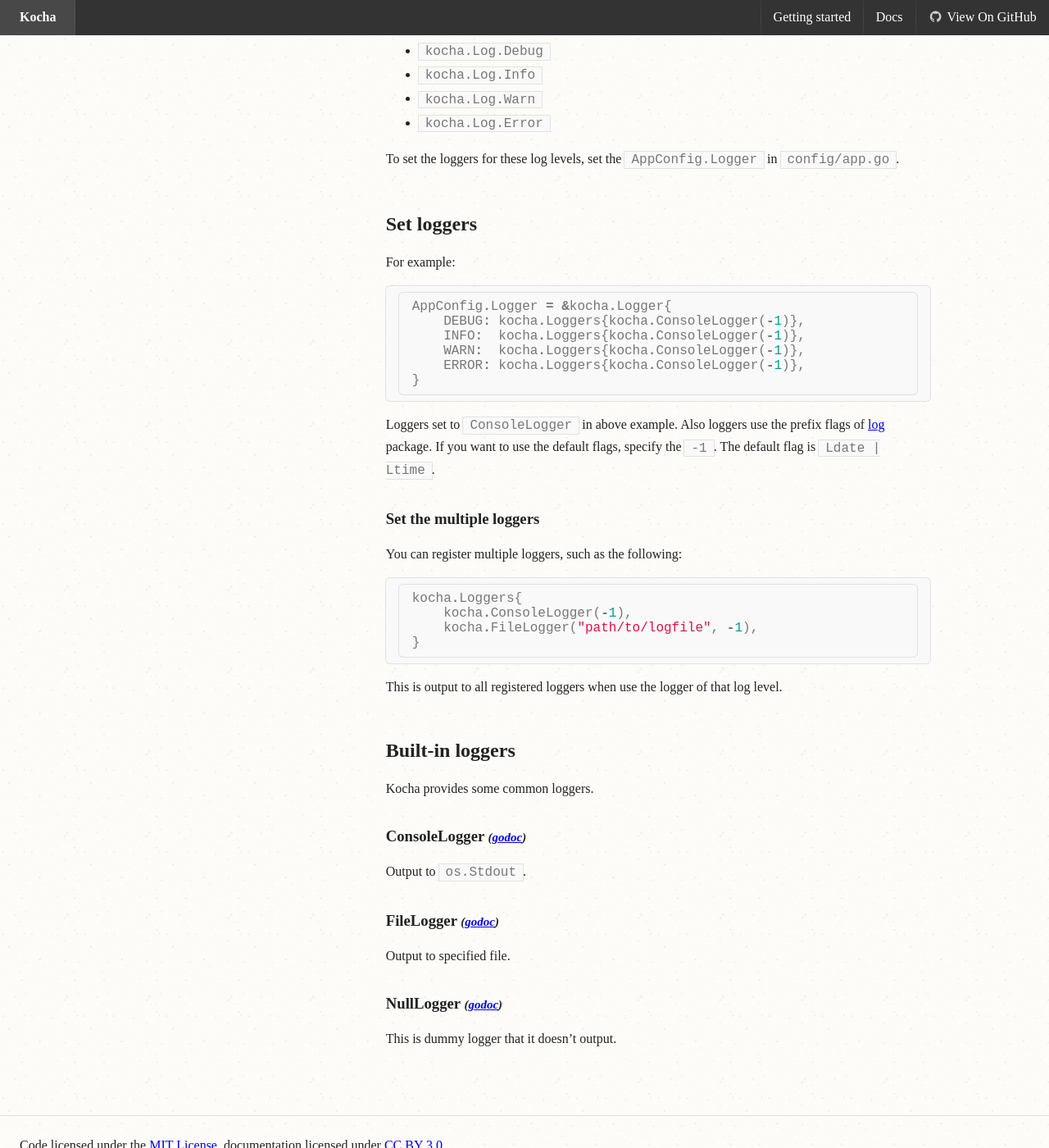
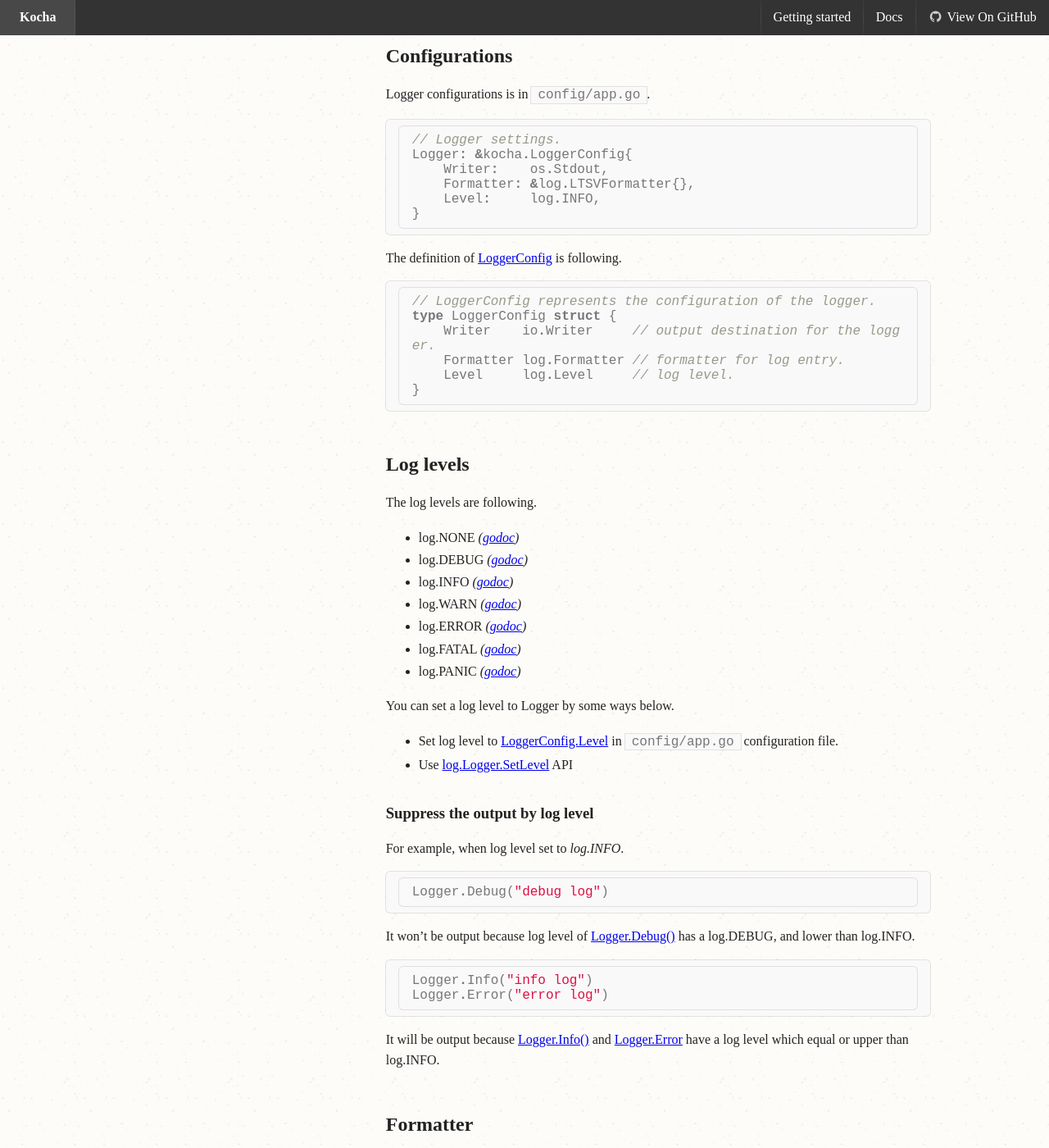
Before and after one commit to naoina/kocha, a Jekyll site: the page built from docs/logging.md, in a window 1280 px wide and 1400 px high, scrolled down 522 px. Shown: the whole window at 82% size. Built offline with Jekyll 4.4.1, drawn with Linux system fonts in a browser that asks for light colours; nearby versions of some CDN libraries; Markdown is read by kramdown in place of the engine named in the settings; some of the changed text lies outside the part shown.

Commit message:
Update for commit 0b5fa0e519dae5bbb21c9337aa49afbf1d87584e

````diff
--- a/docs/logging.md
+++ b/docs/logging.md
@@ -7,83 +7,115 @@ subnav:
   name: Basics
   path: Basics
 -
+  name: Configurations
+  path: Configurations
+-
   name: Log levels
   path: Log-levels
 -
-  name: Set loggers
-  path: Set-loggers
--
-  name: Built-in loggers
-  path: Built-in-loggers
+  name: Formatter
+  path: Formatter
 ---
 
 # Logging <a id="Logging"></a>
 
-**NOTE: Logging of Kocha is experimental features. Maybe they will be changed in future.**
+Kocha provides a level-based logger.
 
 ## Basics <a id="Basics"></a>
 
-Kocha provides global logger.
+Logging feature is provided by [Application.Logger]({{ site.godoc }}#Application.Logger).
 
 Usage:
 
+In controller:
+
 ```go
-kocha.Log.Info("this is a %s", variable)
+func (c *Root) GET() kocha.Result {
+    c.App.Logger.Info("This is a root")
+    return c.Render()
+}
 ```
 
-Above example, output is in the *Info* log level.
+## Configurations <a id="Configurations"></a>
+
+Logger configurations is in `config/app.go`.
+
+```go
+// Logger settings.
+Logger: &kocha.LoggerConfig{
+    Writer:    os.Stdout,
+    Formatter: &log.LTSVFormatter{},
+    Level:     log.INFO,
+}
+```
+
+The definition of [LoggerConfig]({{ site.godoc }}#LoggerConfig) is following.
+
+```go
+// LoggerConfig represents the configuration of the logger.
+type LoggerConfig struct {
+    Writer    io.Writer     // output destination for the logger.
+    Formatter log.Formatter // formatter for log entry.
+    Level     log.Level     // log level.
+}
+```
 
 ## Log levels <a id="Log-levels"></a>
 
-* `kocha.Log.Debug`
-* `kocha.Log.Info`
-* `kocha.Log.Warn`
-* `kocha.Log.Error`
+The log levels are following.
 
-To set the loggers for these log levels, set the `AppConfig.Logger` in `config/app.go`.
+* log.NONE *([godoc]({{ site.godoc }}/log#NONE))*
+* log.DEBUG *([godoc]({{ site.godoc }}/log#DEBUG))*
+* log.INFO *([godoc]({{ site.godoc }}/log#INFO))*
+* log.WARN *([godoc]({{ site.godoc }}/log#WARN))*
+* log.ERROR *([godoc]({{ site.godoc }}/log#ERROR))*
+* log.FATAL *([godoc]({{ site.godoc }}/log#FATAL))*
+* log.PANIC *([godoc]({{ site.godoc }}/log#PANIC))*
 
-## Set loggers <a id="Set-loggers"></a>
+You can set a log level to Logger by some ways below.
 
-For example:
+* Set log level to [LoggerConfig.Level]({{ site.godoc }}#LoggerConfig.Level) in `config/app.go` configuration file.
+* Use [log.Logger.SetLevel]({{ site.godoc }}/log#Logger.SetLevel) API
+
+### Suppress the output by log level
+
+For example, when log level set to *log.INFO*.
 
 ```go
-AppConfig.Logger = &kocha.Logger{
-    DEBUG: kocha.Loggers{kocha.ConsoleLogger(-1)},
-    INFO:  kocha.Loggers{kocha.ConsoleLogger(-1)},
-    WARN:  kocha.Loggers{kocha.ConsoleLogger(-1)},
-    ERROR: kocha.Loggers{kocha.ConsoleLogger(-1)},
-}
+Logger.Debug("debug log")
 ```
 
-Loggers set to `ConsoleLogger` in above example. Also loggers use the prefix flags of [log](http://golang.org/pkg/log/#pkg-constants) package.
-If you want to use the default flags, specify the `-1`.
-The default flag is `Ldate | Ltime`.
-
-### Set the multiple loggers
-
-You can register multiple loggers, such as the following:
+It won't be output because log level of [Logger.Debug()]({{ site.godoc }}/log#Logger.Debug) has a log.DEBUG, and lower than log.INFO.
 
 ```go
-kocha.Loggers{
-    kocha.ConsoleLogger(-1),
-    kocha.FileLogger("path/to/logfile", -1),
-}
+Logger.Info("info log")
+Logger.Error("error log")
 ```
 
-This is output to all registered loggers when use the logger of that log level.
+It will be output because [Logger.Info()]({{ site.godoc }}/log#Logger.Info) and [Logger.Error]({{ site.godoc }}/log#Logger.Error) have a log level which equal or upper than log.INFO.
 
-## Built-in loggers <a id="Built-in-loggers"></a>
+## Formatter <a id="Formatter"></a>
 
-Kocha provides some common loggers.
+Logger has a formatter that format to specific log format.
 
-### ConsoleLogger *([godoc]({{ site.godoc }}#ConsoleLogger))*
+### Built-in formatter <a id="Built-in-formatter"></a>
 
-Output to `os.Stdout`.
+Kocha provides formatter below.
 
-### FileLogger *([godoc]({{ site.godoc }}#FileLogger))*
+#### LTSVFormatter *([godoc]({{ site.godoc }}/log#LTSVFormatter))*
 
-Output to specified file.
+A formatter of *Labeled Tab-separated Values* (LTSV).
+This is the default formatter of Kocha if you haven't specified the formatter.
+See http://ltsv.org/ for more details of LTSV.
 
-### NullLogger *([godoc]({{ site.godoc }}#NullLogger))*
+```text
+level:INFO	time:2014-07-30T17:45:40.419347835+09:00	method:GET	protocol:HTTP/1.1	status:200	uri:/
+level:INFO	time:2014-07-30T17:45:48.238892704+09:00	method:GET	protocol:HTTP/1.1	status:404	uri:/user
+```
 
-This is dummy logger that it doesn't output.
+### Custom formatter <a id="Custom-formatter"></a>
+
+You can define your own custom formatter.
+
+1. Implements the [log.Format]({{ site.godoc }}/log#Format) interface.
+1. It set to `AppConfig.Logger.Formatter` in `config/app.go`.
````
